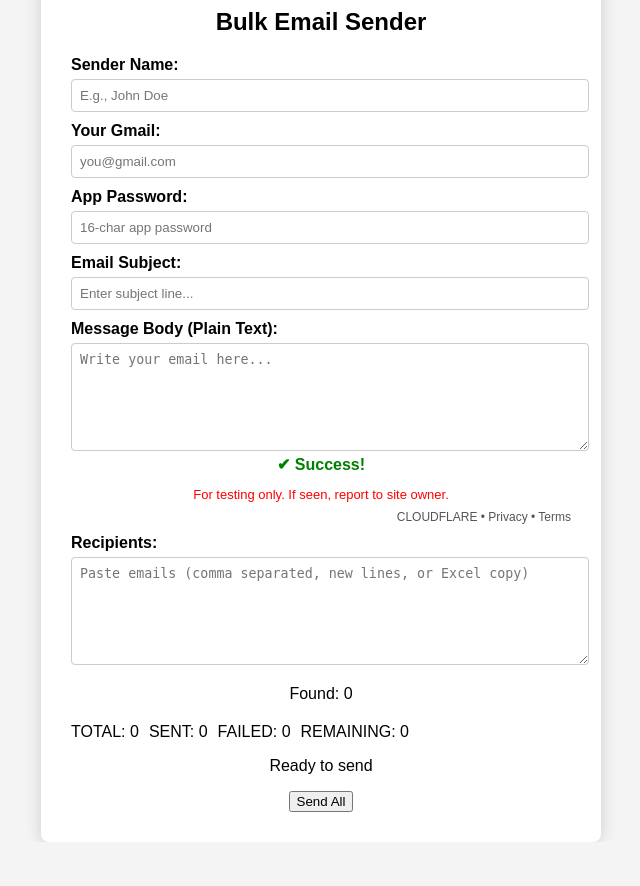
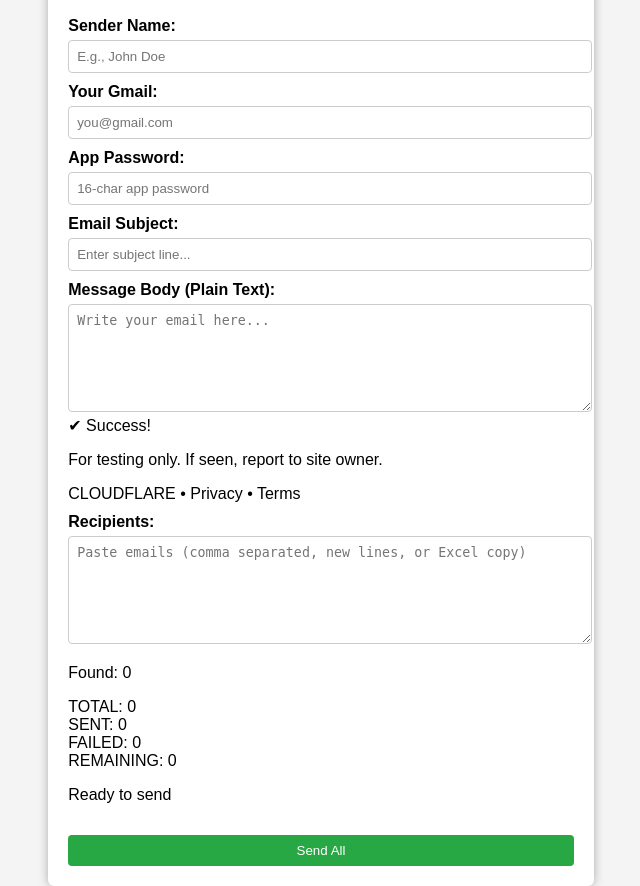
Before and after one commit to pradeepkumar95751-bit/Pradee-Kumar, a Flask app: page / in a window 1280 px wide. Shown: the whole page, without its empty margins (319-959 px from the left). Before the commit the page ends 842 px from the top, so only its background shows below. Run offline with Flask 2, Linux system fonts and the light colour scheme.

Commit message:
Update style.css

```diff
--- a/static/style.css
+++ b/static/style.css
@@ -1,127 +1,47 @@
 body {
     font-family: Arial, sans-serif;
     background: #f4f4f4;
-    margin: 0;
-    height: 100vh;
-    display: flex;
-    align-items: center;
-    justify-content: center;
-}
-
-.center-container {
     display: flex;
     justify-content: center;
     align-items: center;
-    width: 100%;
+    height: 100vh;
 }
 
 .dashboard {
     background: #fff;
-    padding: 30px;
-    border-radius: 8px;
-    box-shadow: 0 0 15px #ccc;
-    width: 500px;
-    text-align: center;
+    padding: 20px;
+    border-radius: 6px;
+    box-shadow: 0 0 10px #aaa;
+    width: 40%; /* thoda bada for clarity */
 }
 
 label {
     display: block;
     margin-top: 10px;
     font-weight: bold;
-    text-align: left;
 }
 
-input, textarea {
+input, textarea, button {
     width: 100%;
+    margin-top: 5px;
     padding: 8px;
-    margin-top: 5px;
+    border: 1px solid #ccc;
     border-radius: 4px;
-    border: 1px solid #ccc;
 }
 
-.send-btn {
+button {
     background: #28a745;
     color: #fff;
     border: none;
-    padding: 10px;
     margin-top: 15px;
     cursor: pointer;
-    width: 100%;
-    font-size: 16px;
 }
 
-.send-btn:hover {
-    background: #218838;
-}
-
-.send-btn:disabled {
+button:disabled {
     background: #ccc;
     cursor: not-allowed;
 }
 
-/* Spam Protection Box */
-.spam-protection {
-    border: 1px solid #28a745;
-    background: #f9fff9;
-    padding: 15px;
-    margin-top: 20px;
-    border-radius: 6px;
-    box-shadow: 0 0 5px #ccc;
-    text-align: left;
-    font-family: Arial, sans-serif;
-}
-
-.spam-header {
-    font-weight: bold;
-    color: #333;
-    margin-bottom: 8px;
-}
-
-.spam-success {
-    color: green;
-    font-weight: bold;
-    margin-bottom: 5px;
-}
-
-.spam-warning {
-    color: orange;
-    font-weight: bold;
-    margin-bottom: 5px;
-}
-
-.spam-note {
-    font-size: 13px;
-    margin-bottom: 8px;
-    color: red;
-}
-
-.spam-footer {
-    font-size: 12px;
-    color: #555;
-    text-align: right;
-}
-
-/* Counters */
 .counters {
-    display: flex;
-    gap: 10px;
-    margin-top: 20px;
-}
-
-.box {
-    flex: 1;
-    padding: 10px;
-    text-align: center;
-    border-radius: 4px;
-    font-weight: bold;
-}
-
-.total { background: #cce5ff; }
-.sent { background: #d4edda; }
-.failed { background: #f8d7da; }
-.remaining { background: #fff3cd; }
-
-.status {
     margin-top: 15px;
-    font-style: italic;
-}
+    display
```
